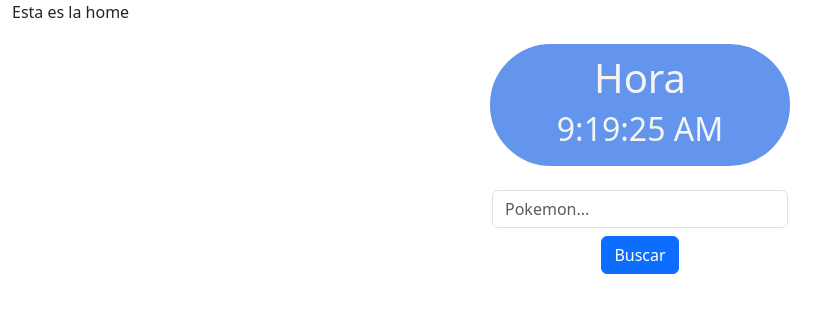
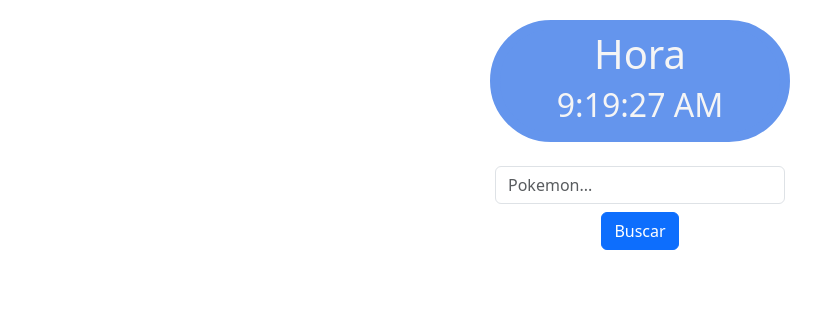
Before and after one commit to asblazquez/Poke-Api, a React (Create React App) app: page /home in a window 1280 px wide. Shown: the top 312 px of the page, without its empty margins (0-840 px from the left). Built offline with nearby package versions, Linux system fonts and the light colour scheme; no server answers.

Commit message:
Implementacion de librerias
Implementaciion de React router + React Icons + imagen

```diff
--- a/package.json
+++ b/package.json
@@ -9,6 +9,7 @@
     "bootstrap": "5.2.0",
     "react": "18.2.0",
     "react-dom": "18.2.0",
+    "react-icons": "^4.4.0",
     "react-scripts": "5.0.1",
     "react-toastify": "9.0.7",
     "web-vitals": "2.1.4"
@@ -38,6 +39,6 @@
     ]
   },
   "devDependencies": {
-    "react-router-dom": "6.3.0"
+    "react-router-dom": "^6.3.0"
   }
 }
--- a/src/App.js
+++ b/src/App.js
@@ -1,15 +1,15 @@
 import './App.css';
-import { BrowserRouter, Routes, Route } from "react-router-dom";
+import { Routes, Route } from "react-router-dom";
 import { Home } from './Components/Home';
 import Clock from './Components/Clock';
 
 function App() {
   return (
-    <BrowserRouter>
-      <Routes>
+    <div>
+     <Routes>
         <Route path='/home' element={ <Home/> } />
       </Routes>
-    </BrowserRouter>
+    </div>
   );
 }
 
--- a/src/Components/Api.js
+++ b/src/Components/Api.js
@@ -1,4 +1,4 @@
-import React, { useState } from 'react'
+import { useState } from 'react'
 
 //const [pokemon, setPokemon] = useState([])
 
@@ -20,7 +20,7 @@ const Api = () => {
     <div className=" container text-center w-25 mt-4">
         <form>
             <input className="form-control" type="text" placeholder="Pokemon..."/>
-            <button type="submit" class="mt-2 btn btn-primary">Buscar</button>
+            <button type="submit" className="mt-2 btn btn-primary">Buscar</button>
         </form>
         <div className="pokemon-container mt-4">
 
--- a/src/Components/Home.js
+++ b/src/Components/Home.js
@@ -1,7 +1,14 @@
+import Clock from './Clock';
+import Api from './Api';
+import { ToastContainer, toast } from 'react-toastify';
+import 'react-toastify/dist/ReactToastify.css';
 
 export function Home() {
   return (
-    <div className="container-fluid">Esta es la home</div>
-
+    <div className="container-fluid">
+      <ToastContainer/>
+      <Clock/>
+      <Api/>
+    </div>
   )
 }
--- a/src/index.js
+++ b/src/index.js
@@ -4,15 +4,15 @@ import './index.css';
 import App from './App';
 import reportWebVitals from './reportWebVitals';
 import 'bootstrap/dist/css/bootstrap.min.css';
-import Clock from './Components/Clock';
-import Api from './Components/Api';
+import { BrowserRouter } from "react-router-dom";
+
 
 const root = ReactDOM.createRoot(document.getElementById('root'));
 root.render(
   <React.StrictMode>
-    <App/>
-    <Clock/>
-    <Api/>
+    <BrowserRouter>
+      <App />
+    </BrowserRouter>
   </React.StrictMode>
 );
 
```
Also changed, not shown: src/Components/Imagenes/PokeApi.png (added), 1 other file (tests, documents, lock files or other folders).
